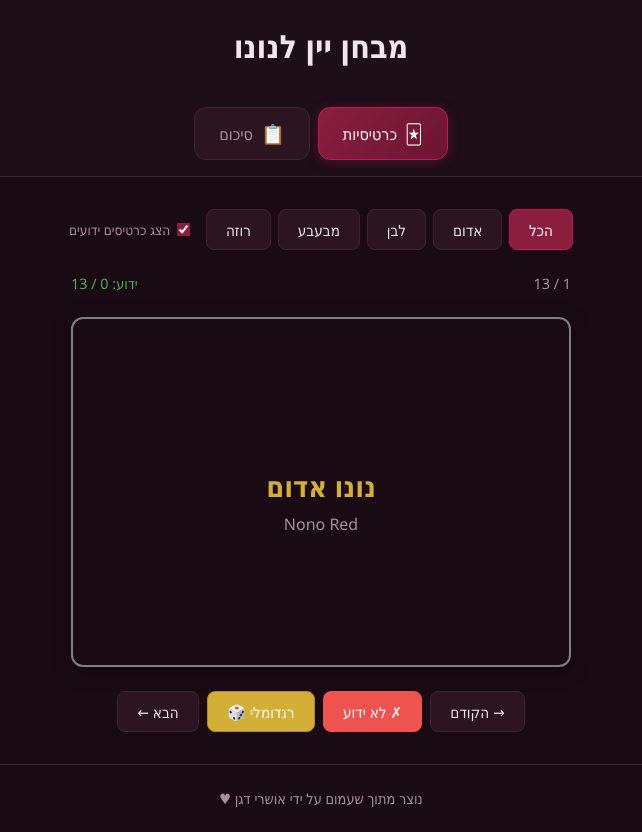
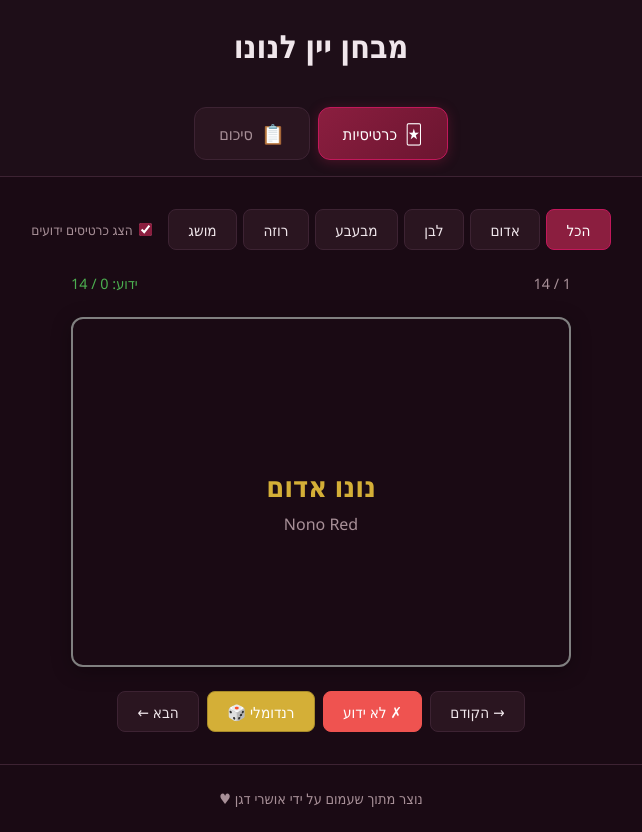
Before and after one commit to HelloIAmBanana/WineWebsite, a React (Vite) app: page / in a window 1280 px wide. Shown: the whole page, without its empty margins (319-961 px from the left). Built offline with nearby package versions, Linux system fonts and the light colour scheme.

Commit message:
added terms

```diff
--- a/src/App.css
+++ b/src/App.css
@@ -32,6 +32,19 @@ body {
   color: var(--wine-text);
   min-height: 100vh;
   direction: rtl;
+}
+
+::-webkit-scrollbar-track {
+    background: transparent;
+}
+
+::-webkit-scrollbar-thumb {
+    background: #888;
+    border-radius: 3px;
+}
+
+::-webkit-scrollbar-thumb:hover {
+    background: #555;
 }
 
 /* ========== APP LAYOUT ========== */
--- a/src/components/FlashCards.jsx
+++ b/src/components/FlashCards.jsx
@@ -22,6 +22,11 @@ const typeColors = {
     border: "#db7093",
     accent: "#e91e90",
   },
+  term: {
+    bg: "rgba(33, 150, 243, 0.12)",
+    border: "#2196f3",
+    accent: "#1976d2",
+  },
 };
 
 const typeLabels = {
@@ -29,6 +34,7 @@ const typeLabels = {
   white: "לבן",
   sparkling: "מבעבע",
   rose: "רוזה",
+  term: "מושג"
 };
 
 export default function FlashCards() {
@@ -136,7 +142,6 @@ export default function FlashCards() {
           <div className="fc-face fc-front">
             <h2 className="fc-wine-name">{wine.name}</h2>
             <p className="fc-wine-name-en">{wine.nameEn}</p>
-            {/* <p className="fc-hint">לחץ/י כדי לגלות את הפרטים</p> */}
           </div>
 
           {/* Back - Details */}
@@ -151,6 +156,16 @@ export default function FlashCards() {
               {typeLabels[wine.type]}
             </div>
             <h3>{wine.name}</h3>
+            {wine.type === "term"
+              ? (
+                <div className="fc-details">
+                  <div className="fc-sales-pitch">
+                    {/* <span className="fc-label">משפט מכירה:</span> */}
+                    <p>{wine.description}</p>
+                  </div>
+                </div>
+              )
+              : (
                 <div className="fc-details">
                   <div className="fc-detail-row">
                     <span className="fc-label">מוצא:</span>
@@ -183,6 +198,7 @@ export default function FlashCards() {
                     <p>{wine.salesPitch}</p>
                   </div>
                 </div>
+              )}
           </div>
         </div>
       </div>
@@ -207,7 +223,7 @@ export default function FlashCards() {
           הבא ←
         </button>
       </div>
-    </div>
+    </div >
   );
 }
 
@@ -218,6 +234,7 @@ function Filters({ filter, setFilter, showKnown, setShowKnown, setCurrentIndex }
     { key: "white", label: "לבן" },
     { key: "sparkling", label: "מבעבע" },
     { key: "rose", label: "רוזה" },
+    { key: "term", label: "מושג" },
   ];
   return (
     <div className="fc-filters">
--- a/src/data/wines.js
+++ b/src/data/wines.js
@@ -12,6 +12,7 @@ const wines = [
     aromas: ["פירות יער", "שזיפים", "תבלינים"],
     body: "קל",
     specialNote: "",
+    isWine: true
   },
   {
     id: 2,
@@ -26,6 +27,7 @@ const wines = [
     aromas: ["פלפל שחור", "זעפרן", "ים תיכוני"],
     body: "מלא",
     specialNote: "",
+    isWine: true
   },
   {
     id: 3,
@@ -40,6 +42,7 @@ const wines = [
     aromas: ["פירות יער"],
     body: "קליל",
     specialNote: "",
+    isWine: true
   },
   {
     id: 4,
@@ -54,6 +57,7 @@ const wines = [
     aromas: ["פירות אדומים"],
     body: "קליל",
     specialNote: "",
+    isWine: true
   },
   {
     id: 5,
@@ -68,6 +72,7 @@ const wines = [
     aromas: ["פירות"],
     body: "מלא",
     specialNote: "",
+    isWine: true
   },
   {
     id: 6,
@@ -82,6 +87,7 @@ const wines = [
     aromas: ["אוכמניות", "פירות יער"],
     body: "בינוני-מלא",
     specialNote: "",
+    isWine: true
   },
   {
     id: 7,
@@ -96,6 +102,7 @@ const wines = [
     aromas: ["תפוח", "אגס", "פירות ירוקים"],
     body: "קליל",
     specialNote: "",
+    isWine: true
   },
   {
     id: 8,
@@ -110,6 +117,7 @@ const wines = [
     aromas: ["חמאה", "שמרים", "וניל"],
     body: "מלא",
     specialNote: "עובר יישון בחבית 3 חודשים",
+    isWine: true
   },
   {
     id: 9,
@@ -124,6 +132,7 @@ const wines = [
     aromas: ["מתיקות עדינה", "פירותי", "רעננות"],
     body: "קליל-בינוני",
     specialNote: "",
+    isWine: true
   },
   {
     id: 10,
@@ -138,6 +147,7 @@ const wines = [
     aromas: ["תפוח", "אגס", "פירות ירוקים"],
     body: "קליל",
     specialNote: "",
+    isWine: true
   },
   {
     id: 11,
@@ -152,6 +162,7 @@ const wines = [
     aromas: ["ארומות ירוקות", "שמרים"],
     body: "בינוני",
     specialNote: "",
+    isWine: true
   },
   {
     id: 12,
@@ -166,6 +177,7 @@ const wines = [
     aromas: ["תפוח", "אגס"],
     body: "קליל",
     specialNote: "",
+    isWine: true
   },
   {
     id: 13,
@@ -180,7 +192,16 @@ const wines = [
     aromas: ["תות-שדה", "פרחים"],
     body: "בינוני",
     specialNote: "עובר התיישנות בחביות עץ",
+    isWine: true
   },
+  {
+    id: 14,
+    name: "גוף",
+    nameEn: "Body",
+    type: "term",
+    description: "הגוף מתאר את התחושה בחלל הפה בעת הלגימה. זו מורכבת מתחושת סמיכותו של היין ושיעור האלכוהול. גוף יכול להיות קל בינוני ומלא",
+    isWine: false
+  }
 ];
 
 export default wines;
```
Lines whose indentation alone changed are shown as unchanged.
